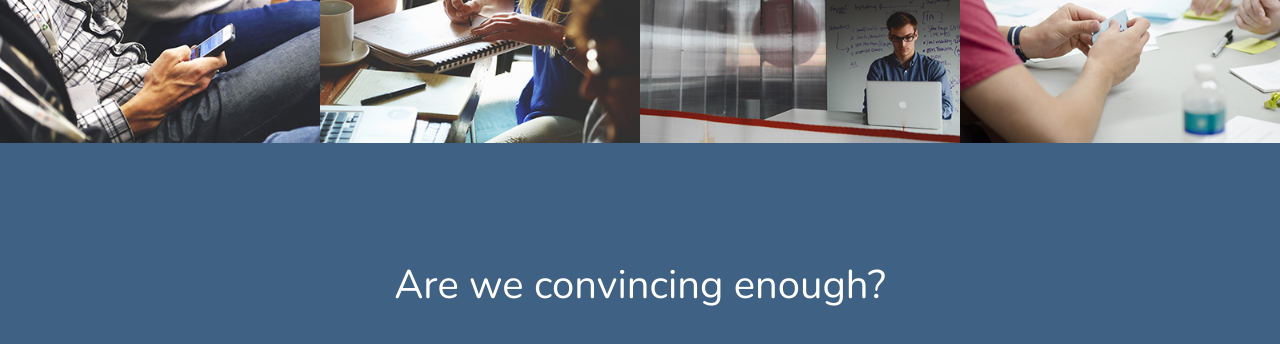
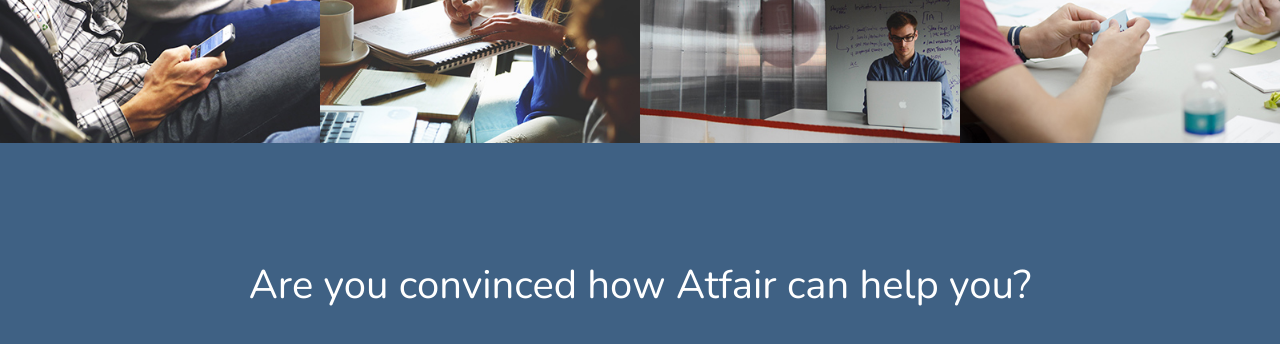
Before and after one commit to atfair/atfair.github.io, a plain HTML site: page index.html in a window 1280 px wide. Shown: the part 2982-3326 px from the top of the page. Drawn offline with nearby package versions, Linux system fonts and the light colour scheme.

Commit message:
Content update

```diff
--- a/index.html
+++ b/index.html
@@ -302,7 +302,7 @@
 			<div class="container">
 				<div class="row">
 					<div class="col-md-12 text-center wp4">
-					  <h1>Are we convincing enough?</h1>
+					  <h1>Are you convinced how Atfair can help you?</h1>
 					  <a href="https://docs.google.com/forms/d/1YrKgPxDHcbffxxXJS2t_7D8kwoMpL5nOR9S_LuOYImY/viewform?usp=send_form" class="download-btn">Subscribe! <i class="fa fa-download"></i></a>
 					</div>
 				</div>
```
